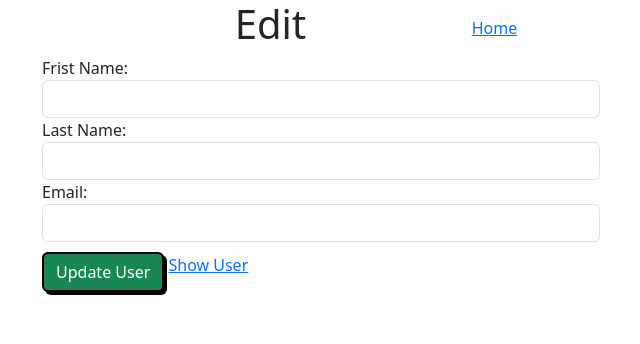
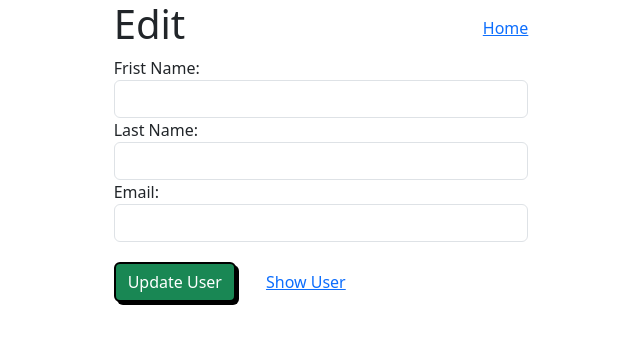
Before and after one commit to Brando129/users_crud, a Flask app: template templates/edit_user.html in a window 1280 px wide. Shown: the top 344 px of the page, without its empty margins (319-959 px from the left). Run offline with Flask 3, Linux system fonts and the light colour scheme; the template is opened without the code that fills it, so the values that code supplies are empty.

Commit message:
Final CSS and Bootstrap adjustments

```diff
--- a/static/css/style.css
+++ b/static/css/style.css
@@ -16,11 +16,10 @@
 }
 
 /* Add New User Title and Home Link */
-.banner {
+.edit_user_banner {
     display: flex;
-    justify-content: space-around;
+    justify-content: space-between;
     align-items: center;
-    margin-left: 110px;
 }
 
 .header {
@@ -39,7 +38,31 @@
 }
 
 .user_card {
-    margin: 20px 0px;
+    margin: 10px 0px;
     padding: 5px;
     border: 2px solid black;
 }
+
+.banner {
+    display: flex;
+    align-items: center;
+    justify-content: space-around;
+    margin-top: 10px;
+    margin-left: 110px;
+}
+
+.show_user_header {
+    display: flex;
+    align-items: center;
+    justify-content: space-between;
+}
+.edit_bottom_tags {
+    margin-top: 10px;
+    display: flex;
+    align-items: baseline;
+    justify-content: flex-start;
+}
+
+.show_user_tag {
+    margin-left: 30px;
+}
--- a/templates/edit_user.html
+++ b/templates/edit_user.html
@@ -13,9 +13,9 @@
 </head>
 <body>
     <!-- Container -->
-    <div class="container">
+    <div class="container col-8">
         <form action="/user/update" method="post" class="col-6 mx-auto">
-            <div class="banner">
+            <div class="edit_user_banner">
                 <h1>Edit {{user.first_name}}</h1>
                 <a href="/users" class="home">Home</a>
             </div>
@@ -32,8 +32,10 @@
                 <label for="email">Email:</label>
                 <input type="text" name="email" class="form-control" value="{{user.email}}">
             </div>
-            <input type="submit" value="Update User" class="btn btn-success">
-            <a href="/user/show/{{user.id}}">Show User</a>
+            <div class="edit_bottom_tags">
+                <input type="submit" value="Update User" class="btn btn-success">
+                <a class="show_user_tag" href="/user/show/{{user.id}}">Show User</a>
+            </div>
         </form>
     </div>
     <!-- End of Container -->
--- a/templates/show_user.html
+++ b/templates/show_user.html
@@ -13,8 +13,8 @@
 </head>
 <body>
     <div class="container col-4">
-        <div>
-            <h2 class="text-center">User {{user.id}}</h2>
+        <div class="show_user_header">
+            <h2 class="text-center">{{user.full_name()}}</h2>
             <a href="/users" class="home">Home</a>
         </div>
         <div class="user_card">
```
